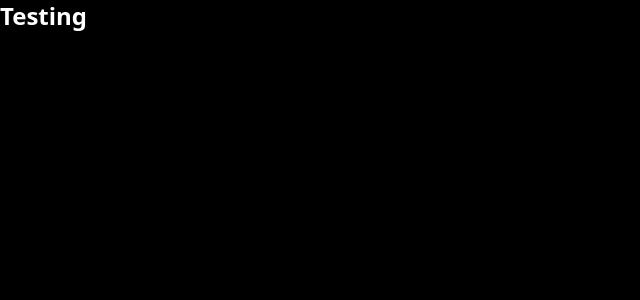
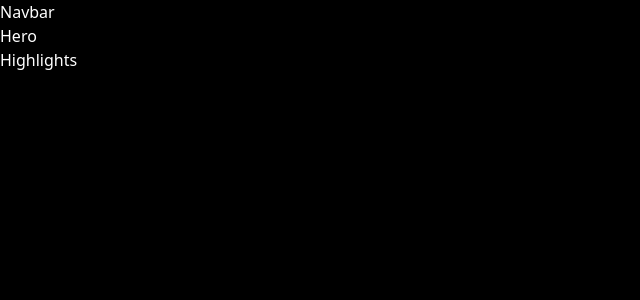
Before and after one commit to NigelMarshal/3d-react-showcase, a React (Vite) app: page / in a window 1280 px wide. Shown: the top 300 px of the page, without its empty margins (0-640 px from the left). Built offline with nearby package versions, Linux system fonts and the light colour scheme.

Commit message:
feat: Create skeleton components

```diff
--- a/src/App.jsx
+++ b/src/App.jsx
@@ -1,9 +1,15 @@
+import Hero from "./components/Hero";
+import Highlights from "./components/Highlights";
+import Navbar from "./components/Navbar";
+
 const App = () => {
   return (
-    <div>
-      <h1 className="text-2xl font-bold">Testing</h1>
-    </div>
-  )
-}
+    <main className="bg-black">
+      <Navbar />
+      <Hero />
+      <Highlights />
+    </main>
+  );
+};
 
-export default App
+export default App;
--- /dev/null
+++ b/src/components/Hero.jsx
@@ -0,0 +1,5 @@
+const Hero = () => {
+  return <div>Hero</div>;
+};
+
+export default Hero;
--- /dev/null
+++ b/src/components/Highlights.jsx
@@ -0,0 +1,5 @@
+const Highlights = () => {
+  return <div>Highlights</div>;
+};
+
+export default Highlights;
--- /dev/null
+++ b/src/components/Navbar.jsx
@@ -0,0 +1,5 @@
+const Navbar = () => {
+  return <div>Navbar</div>;
+};
+
+export default Navbar;
```
